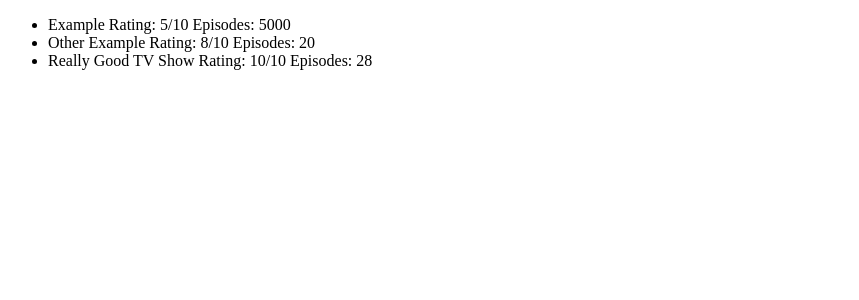
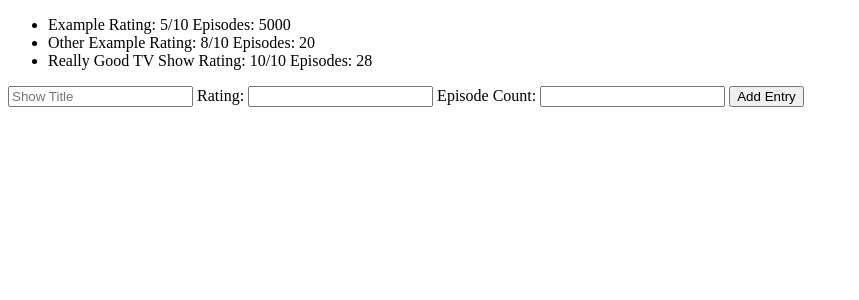
Before and after one commit to aktran3/comp446-project, a Django app: page /list/ in a window 1280 px wide. Shown: the top 300 px of the page, without its empty margins (0-859 px from the left). Run offline with Django 4.2, Linux system fonts and the light colour scheme; data comes from the database, SQL or seed files in the repository; both versions use the stored data as it was before the commit.

Commit message:
Added ability to add list entries

```diff
--- a/list/models.py
+++ b/list/models.py
@@ -4,4 +4,3 @@ class Entry(models.Model):
     title = models.CharField(max_length=500)
     rating = models.IntegerField()
     episodeCount = models.IntegerField()
-    avgEpisodeLength = models.DurationField()
--- a/list/templates/list/index.html
+++ b/list/templates/list/index.html
@@ -13,4 +13,13 @@
     {% else %}
         <p>This list is empty</p>
     {% endif %}
+    <form id="add entry" action="/list/add" method="post">
+        {% csrf_token %}
+        <input type="text" name="title" placeholder="Show Title">
+        <label for="rating">Rating:</label>
+        <input type="number" name="rating">
+        <label for="episodeCount">Episode Count:</label>
+        <input type="number" name="episodeCount">
+        <input type="submit" value="Add Entry">
+    </form>
 </body>
--- a/list/views.py
+++ b/list/views.py
@@ -1,8 +1,14 @@
 from django.shortcuts import render
 from .models import Entry
-from django.http import HttpResponse
+from django.http import HttpResponse, HttpResponseRedirect
 
 def index(request):
     entry_list = Entry.objects.order_by('rating')
     context = {'entry_list': entry_list}
     return render(request, 'list/index.html', context)
+
+def add_entry(request):
+    values = request.POST
+    newEntry = Entry(title=values['title'], rating=int(values['rating']), episodeCount=int(values['episodeCount']))
+    newEntry.save()
+    return HttpResponseRedirect('/list/')
--- a/medialist/urls.py
+++ b/medialist/urls.py
@@ -21,4 +21,5 @@ from list import views as list_views
 urlpatterns = [
     path('admin/', admin.site.urls),
     path('list/', list_views.index, name='index'),
+    path('list/add', list_views.add_entry, name='add_entry')
 ]
```
Also changed, not shown: db.sqlite3, list/migrations/0004_remove_entry_avgepisodelength.py (added).
